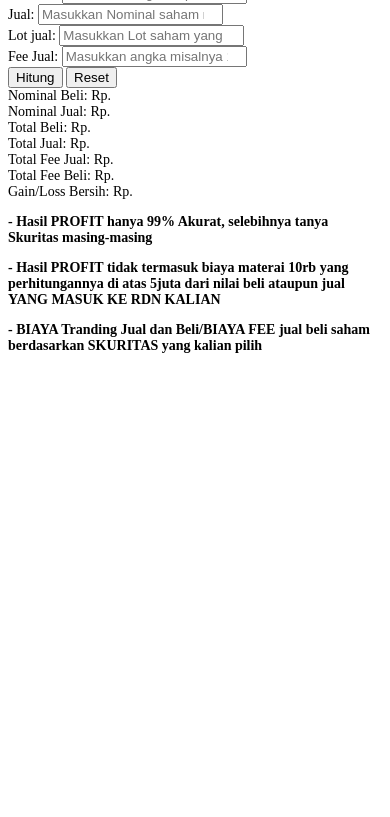
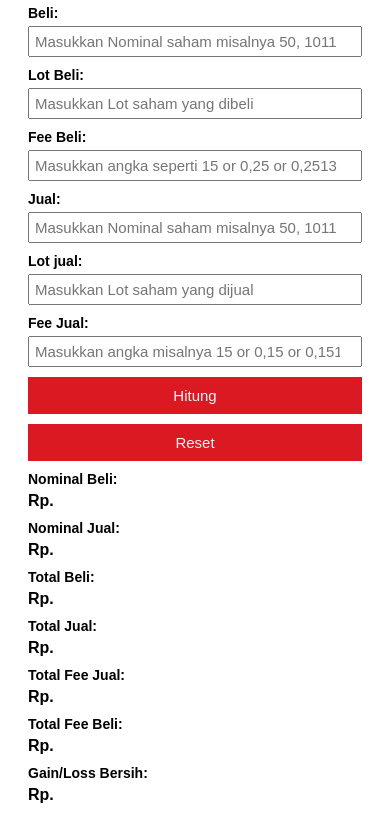
Before and after one commit to faisal12212/Kalkulatordsr, a plain HTML site: page index.html in a window 390 px wide. Shown: the part 119-936 px from the top of the page. Before the commit the page ends 844 px from the top, so only its background shows below. Drawn offline with Linux system fonts and the light colour scheme.

Commit message:
styles.css

```diff
--- a/styles.css
+++ b/styles.css
@@ -1,14 +1,51 @@
-.container {
-  display: flex;
-  flex-wrap: wrap;
-  /* Atur properti lainnya sesuai kebutuhan */
+body {
+  font-family: Arial, sans-serif;
+  padding: 20px;
 }
-body {
+h2 {
+  text-align: center;
+}
+.input-group {
+  margin-bottom: 10px;
+}
+label {
+  display: block;
+  margin-bottom: 5px;
+  font-weight: bold;
+}
+input[type="number"] {
+  width: 100%;
+  padding: 5px;
   font-size: 16px;
+  box-sizing: border-box;
+}
+button.full-width-button {
+  display: block;
+  width: 100%;
+  margin: 10px auto;
+  padding: 10px 20px;
+  background-color: #da1923;
+  color: rgb(242, 243, 243);
+  border: none;
+  cursor: pointer;
 }
 
+.result {
+  font-weight: bold;
+  margin-top: 10px;
+}
 @media screen and (max-width: 480px) {
-  body {
+  label {
     font-size: 14px;
+    text-align: left;
+    margin-bottom: 5px;
+  }
+
+  input[type="number"] {
+    font-size: 15px;
+  }
+
+  button.full-width-button {
+    font-size: 15px;
   }
 }
```
